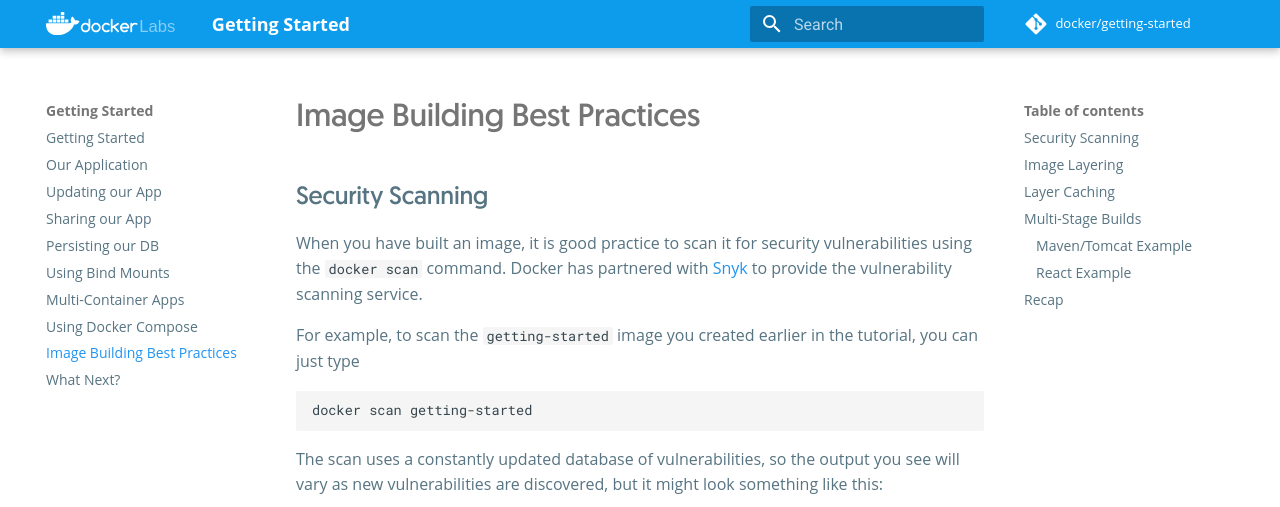
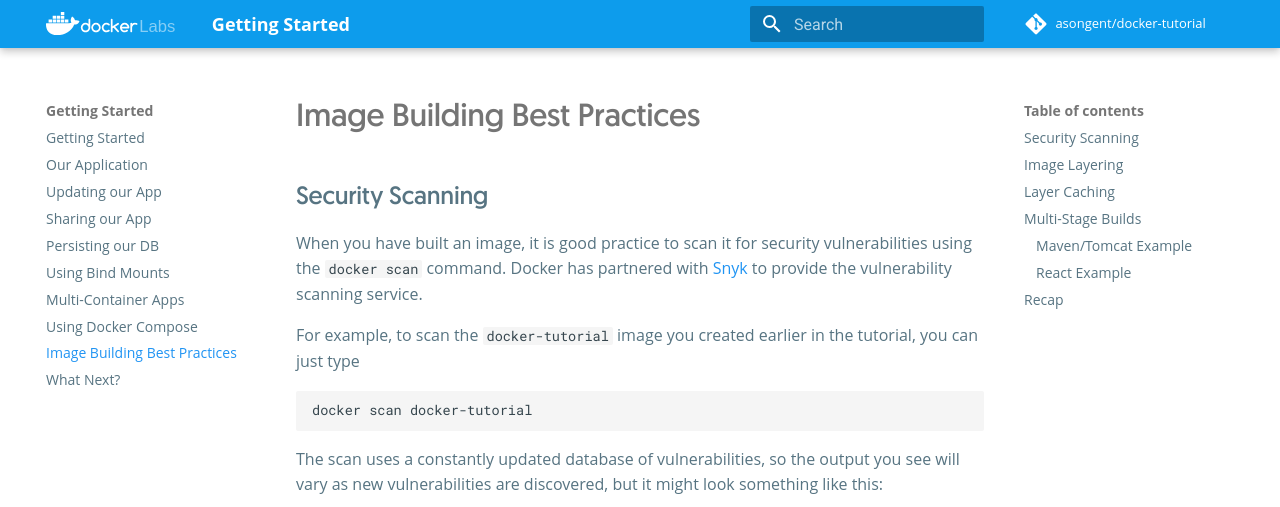
Before and after one commit to asongent/docker-tutorial, an MkDocs documentation site: the page built from docs/tutorial/image-building-best-practices/index.md, in a window 1280 px wide and 1400 px high. Shown: the top 507 px of the window. Built offline with MkDocs 1.6.1 and Material for MkDocs 9.7.7, drawn with Linux system fonts in a browser that asks for light colours; comment, search, counter and statistics services are not loaded; some of the changed text lies outside the part shown.

Commit message:
second commit

````diff
--- a/docs/tutorial/image-building-best-practices/index.md
+++ b/docs/tutorial/image-building-best-practices/index.md
@@ -3,10 +3,10 @@
 When you have built an image, it is good practice to scan it for security vulnerabilities using the `docker scan` command.
 Docker has partnered with [Snyk](http://snyk.io) to provide the vulnerability scanning service.
 
-For example, to scan the `getting-started` image you created earlier in the tutorial, you can just type
+For example, to scan the `docker-tutorial` image you created earlier in the tutorial, you can just type
 
 ```bash
-docker scan getting-started
+docker scan docker-tutorial
 ```
 
 The scan uses a constantly updated database of vulnerabilities, so the output you see will vary as new
@@ -47,11 +47,11 @@ to scan all newly pushed images automatically, and you can then see the results
 Did you know that you can look at what makes up an image? Using the `docker image history`
 command, you can see the command that was used to create each layer within an image.
 
-1. Use the `docker image history` command to see the layers in the `getting-started` image you
+1. Use the `docker image history` command to see the layers in the `docker-tutorial` image you
    created earlier in the tutorial.
 
     ```bash
-    docker image history getting-started
+    docker image history docker-tutorial
     ```
 
     You should get output that looks something like this (dates/IDs may be different).
@@ -180,7 +180,7 @@ a change to the `package.json`. Make sense?
 
 1. Now, make a change to the `src/static/index.html` file (like change the `<title>` to say "The Awesome Todo App").
 
-1. Build the Docker image now using `docker build -t getting-started .` again. This time, your output should look a little different.
+1. Build the Docker image now using `docker build -t docker-tutorial .` again. This time, your output should look a little different.
 
     ```plaintext hl_lines="5 8 11"
     Sending build context to Docker daemon  219.1kB
--- a/mkdocs.yml
+++ b/mkdocs.yml
@@ -4,8 +4,8 @@ site_author: Docker
 # site_url: https://squidfunk.github.io/mkdocs-material/
 
 # Repository
-repo_name: docker/getting-started
-repo_url: https://github.com/docker/getting-started
+repo_name: asongent/docker-tutorial
+repo_url: https://github.com/asongent/docker-tutorial
 edit_uri: ""
 
 # Copyright
@@ -38,7 +38,7 @@ plugins:
 extra:
   social:
     - type: github-alt
-      link: https://github.com/docker/getting-started
+      link: https://github.com/asongent/docker-tutoria
 
 # Extensions
 markdown_extensions:
````
Also changed, not shown: docs/tutorial/sharing-our-app/index.md (+1 -1 lines), 2 other files.
